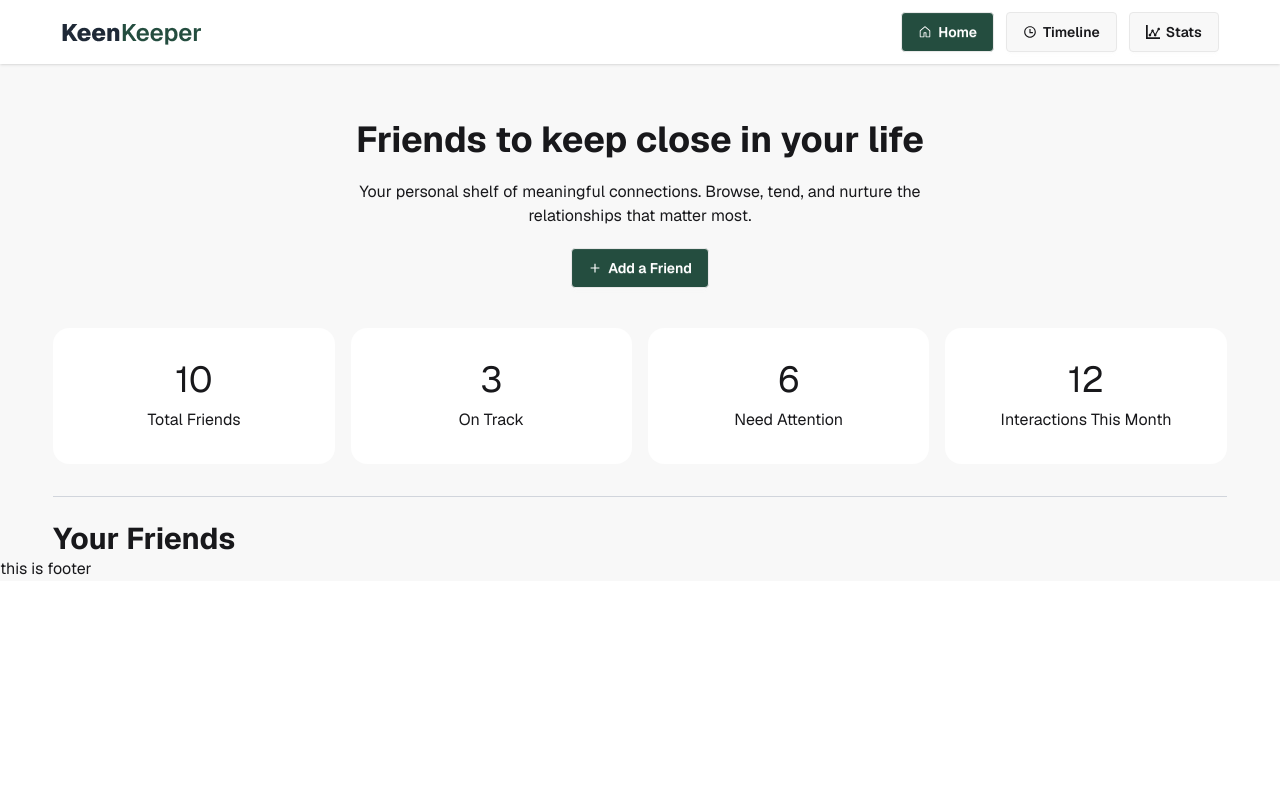
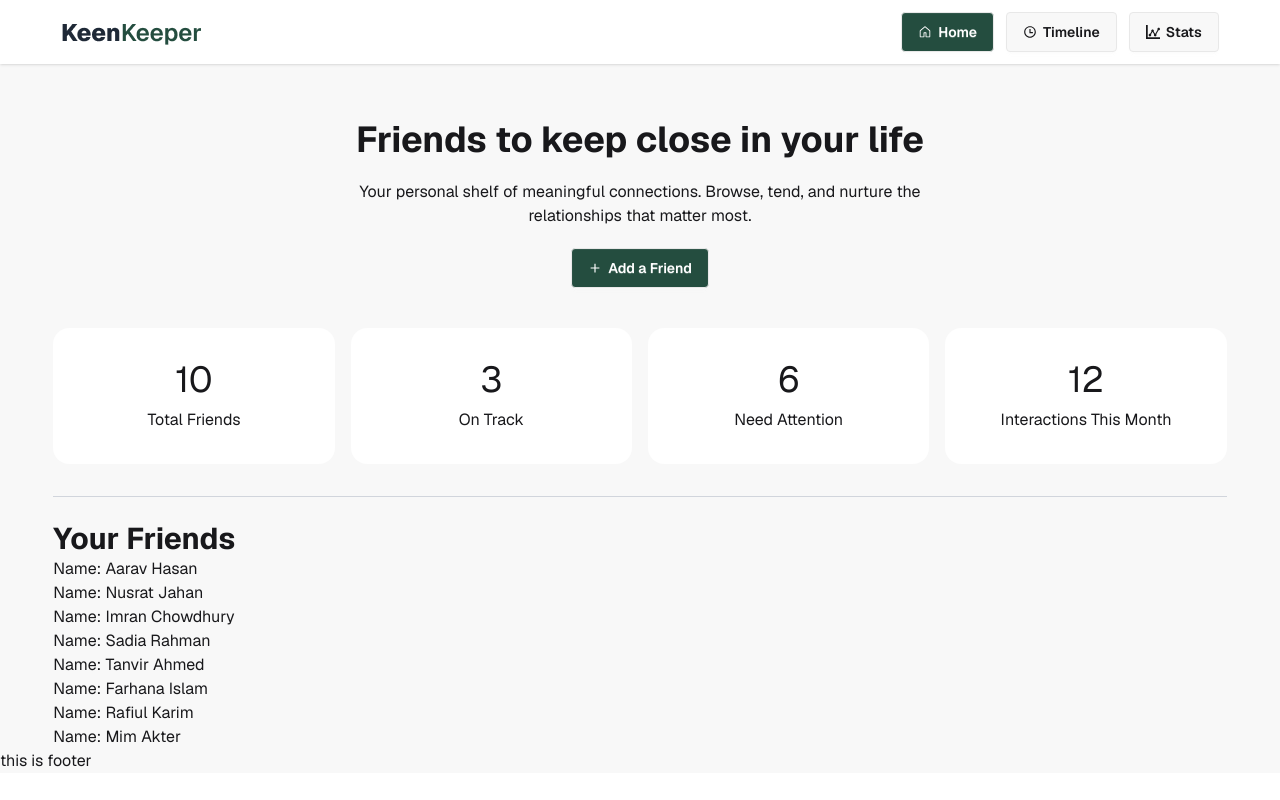
Before and after one commit to Badsha-Nishan/keen-keeper-react, a React (Vite) app: page / in a window 1280 px wide. Built offline with nearby package versions, Linux system fonts and the light colour scheme.

Commit message:
frinds fetching for friends card components

```diff
--- /dev/null
+++ b/public/data.json
@@ -0,0 +1,98 @@
+[
+  {
+    "id": 1,
+    "name": "Aarav Hasan",
+    "picture": "https://randomuser.me/api/portraits/men/32.jpg",
+    "email": "aarav.hasan@gmail.com",
+    "days_since_contact": 18,
+    "status": "overdue",
+    "tags": ["university", "close friend"],
+    "bio": "We met during our computer science degree. We still talk about tech and career goals.",
+    "goal": 14,
+    "next_due_date": "2026-04-10"
+  },
+  {
+    "id": 2,
+    "name": "Nusrat Jahan",
+    "picture": "https://randomuser.me/api/portraits/women/44.jpg",
+    "email": "nusrat.jahan@gmail.com",
+    "days_since_contact": 10,
+    "status": "almost due",
+    "tags": ["school", "best friend"],
+    "bio": "We’ve been friends since school. We love sharing life updates and weekend plans.",
+    "goal": 14,
+    "next_due_date": "2026-04-18"
+  },
+  {
+    "id": 3,
+    "name": "Imran Chowdhury",
+    "picture": "https://randomuser.me/api/portraits/men/65.jpg",
+    "email": "imran.c@gmail.com",
+    "days_since_contact": 5,
+    "status": "on-track",
+    "tags": ["gym", "fitness buddy"],
+    "bio": "Met at the gym. We motivate each other to stay consistent and healthy.",
+    "goal": 10,
+    "next_due_date": "2026-04-20"
+  },
+  {
+    "id": 4,
+    "name": "Sadia Rahman",
+    "picture": "https://randomuser.me/api/portraits/women/68.jpg",
+    "email": "sadia.rahman@gmail.com",
+    "days_since_contact": 20,
+    "status": "overdue",
+    "tags": ["work", "colleague"],
+    "bio": "Worked together on several projects. She’s great at teamwork and communication.",
+    "goal": 15,
+    "next_due_date": "2026-04-08"
+  },
+  {
+    "id": 5,
+    "name": "Tanvir Ahmed",
+    "picture": "https://randomuser.me/api/portraits/men/22.jpg",
+    "email": "tanvir.ahmed@gmail.com",
+    "days_since_contact": 12,
+    "status": "almost due",
+    "tags": ["neighbor", "childhood"],
+    "bio": "We grew up in the same neighborhood. Lots of childhood memories together.",
+    "goal": 14,
+    "next_due_date": "2026-04-16"
+  },
+  {
+    "id": 6,
+    "name": "Farhana Islam",
+    "picture": "https://randomuser.me/api/portraits/women/12.jpg",
+    "email": "farhana.islam@gmail.com",
+    "days_since_contact": 3,
+    "status": "on-track",
+    "tags": ["online friend", "design"],
+    "bio": "Connected through a design community. We exchange ideas and feedback.",
+    "goal": 7,
+    "next_due_date": "2026-04-19"
+  },
+  {
+    "id": 7,
+    "name": "Rafiul Karim",
+    "picture": "https://randomuser.me/api/portraits/men/75.jpg",
+    "email": "rafiul.karim@gmail.com",
+    "days_since_contact": 16,
+    "status": "overdue",
+    "tags": ["football", "team mate"],
+    "bio": "We play football together every weekend. Great team player and friend.",
+    "goal": 10,
+    "next_due_date": "2026-04-11"
+  },
+  {
+    "id": 8,
+    "name": "Mim Akter",
+    "picture": "https://randomuser.me/api/portraits/women/30.jpg",
+    "email": "mim.akter@gmail.com",
+    "days_since_contact": 6,
+    "status": "on-track",
+    "tags": ["university", "study partner"],
+    "bio": "We study together before exams and help each other understand tough topics.",
+    "goal": 10,
+    "next_due_date": "2026-04-21"
+  }
+]
--- a/src/components/friends/AllFriends.jsx
+++ b/src/components/friends/AllFriends.jsx
@@ -1,10 +1,15 @@
-import React from 'react';
+import React, { use } from 'react';
+import { useLoaderData } from 'react-router';
+import FriendsCards from './FriendsCards';
 
 const AllFriends = () => {
+    const friends = useLoaderData()
     return (
         <div className='w-11/12 mx-auto mt-6'>
             <h3 className='text-3xl font-bold'>Your Friends</h3>
-
+            {
+                friends.map(friend => <FriendsCards key={friend.id} friend={friend} />)
+            }
         </div>
     );
 };
--- /dev/null
+++ b/src/components/friends/FriendsCards.jsx
@@ -0,0 +1,11 @@
+import React from "react";
+
+const FriendsCards = ({ friend }) => {
+  return (
+    <div>
+      <h2>Name: {friend.name}</h2>
+    </div>
+  );
+};
+
+export default FriendsCards;
--- a/src/main.jsx
+++ b/src/main.jsx
@@ -16,6 +16,7 @@ const router = createBrowserRouter([
       {
         index: true,
         Component: Homepage,
+        loader: ()=> fetch("/data.json")
       },
       {
         path: "/timeline",
```
